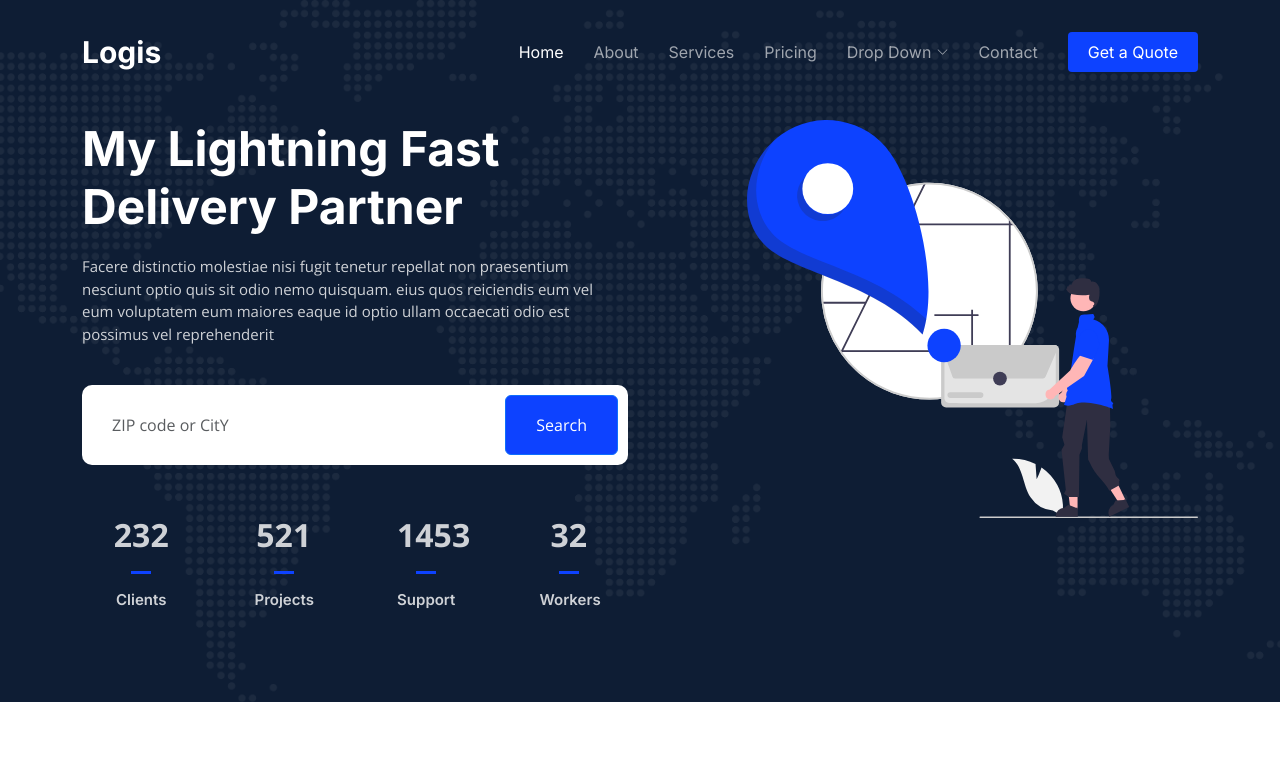
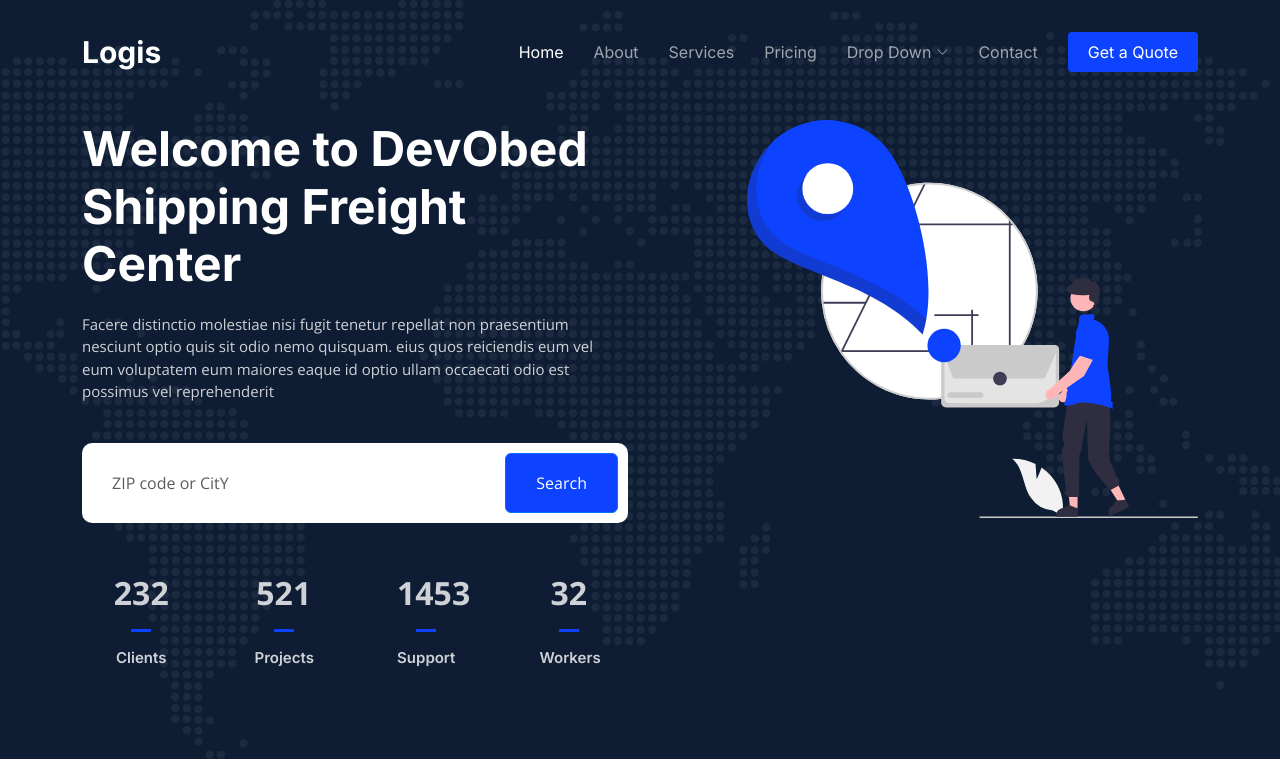
Before and after one commit to DevObed/myapp, a plain HTML site: page index.html in a window 1280 px wide. Shown: the top 779 px of the page. Drawn offline with nearby package versions, Linux system fonts and the light colour scheme.

Commit message:
added a welcome message

```diff
--- a/index.html
+++ b/index.html
@@ -89,7 +89,7 @@
     <div class="container">
       <div class="row gy-4 d-flex justify-content-between">
         <div class="col-lg-6 order-2 order-lg-1 d-flex flex-column justify-content-center">
-          <h2 data-aos="fade-up">My Lightning Fast Delivery Partner</h2>
+          <h2 data-aos="fade-up">Welcome to DevObed Shipping Freight Center</h2>
           <p data-aos="fade-up" data-aos-delay="100">Facere distinctio molestiae nisi fugit tenetur repellat non praesentium nesciunt optio quis sit odio nemo quisquam. eius quos reiciendis eum vel eum voluptatem eum maiores eaque id optio ullam occaecati odio est possimus vel reprehenderit</p>
 
           <form action="#" class="form-search d-flex align-items-stretch mb-3" data-aos="fade-up" data-aos-delay="200">
```
